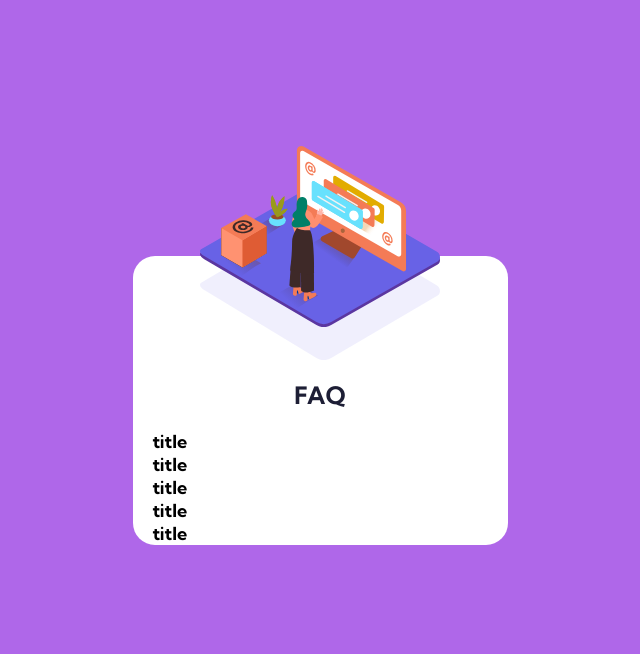
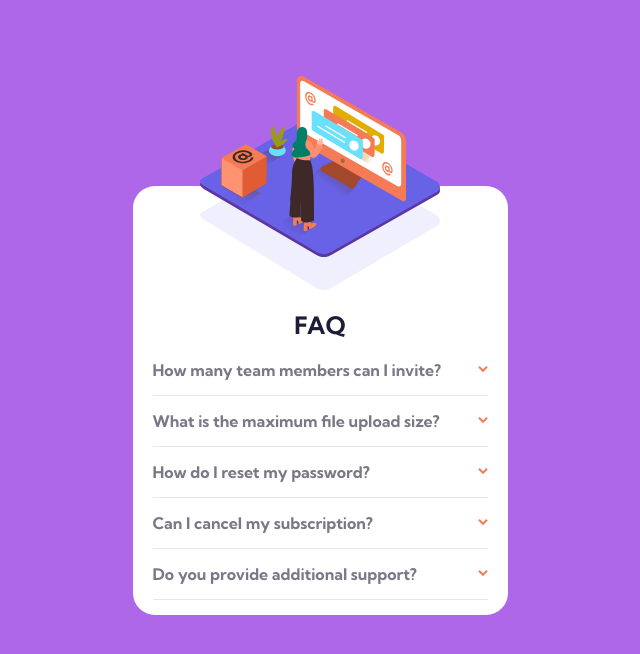
Before and after one commit to smkh20/FrontendMentor-faq-accordion-card-main, a React (Create React App) app: page / in a window 1280 px wide. Shown: the top 654 px of the page, without its empty margins (320-960 px from the left). Built offline with nearby package versions, Linux system fonts and the light colour scheme.

Commit message:
refactor Question component

```diff
--- a/src/Question.js
+++ b/src/Question.js
@@ -1,11 +1,25 @@
-import React, { useState } from "react";
-
-const Question = () => {
-  const [show, setShow] = useState(false);
+import React, { useRef } from "react";
+import Arrow from "./Arrow";
+const Question = ({ faq, toggle, show }) => {
+  const contentEl = useRef();
+  const { q, a } = faq;
+  const cssclass = show ? "title dark" : "title gray";
   return (
-    <div onClick={() => setShow((show) => !show)}>
-      <h2>title</h2>
-      {show && <p>gfjdh</p>}
+    <div>
+      <div className="questuontitle">
+        <h2 className={cssclass} onClick={toggle}>
+          {q}
+        </h2>
+        <Arrow />
+      </div>
+      <p
+        ref={contentEl}
+        className="answer"
+        style={show ? { height: contentEl.current.scrollHeight + 10, paddingTop: "10px" } : { height: "0px" }}
+      >
+        {a}
+      </p>
+      <div className="divider"></div>
     </div>
   );
 };
```
